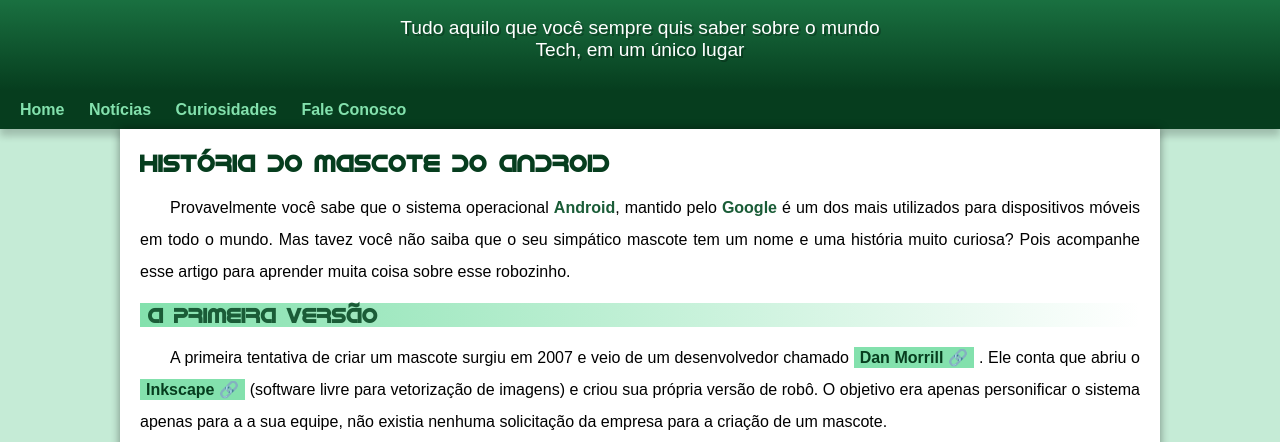
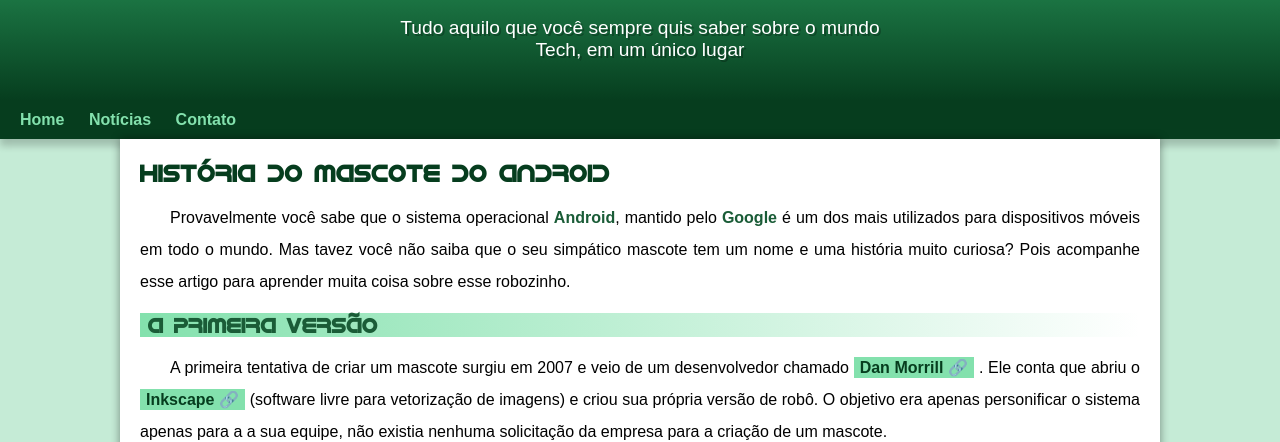
Before and after one commit to MUR1L0K/projeto-android, a plain HTML site: page index.html in a window 1280 px wide. Shown: the part 99-541 px from the top of the page. Drawn offline with Linux system fonts and the light colour scheme.

Commit message:
manutenção

```diff
--- a/index.html
+++ b/index.html
@@ -16,8 +16,7 @@
     <nav>
         <a href="#" class="links">Home</a>
         <a href="#" class="links">Notícias</a>
-        <a href="#" class="links">Curiosidades</a>
-        <a href="#" class="links">Fale Conosco</a>
+        <a href="#" class="links">Contato</a>
     </nav>
     <main>
         <article>
--- a/style.css
+++ b/style.css
@@ -52,7 +52,7 @@ header > p{
     font-size: 1.2em;
     max-width: 500px;
     margin: auto;
-    margin-bottom: 30px;
+    padding-bottom: 40px;
     padding-left: 10px;
     padding-right: 10px;
     text-shadow: 2px 2px 0px rgba(0, 0, 0, 0.267);
```
